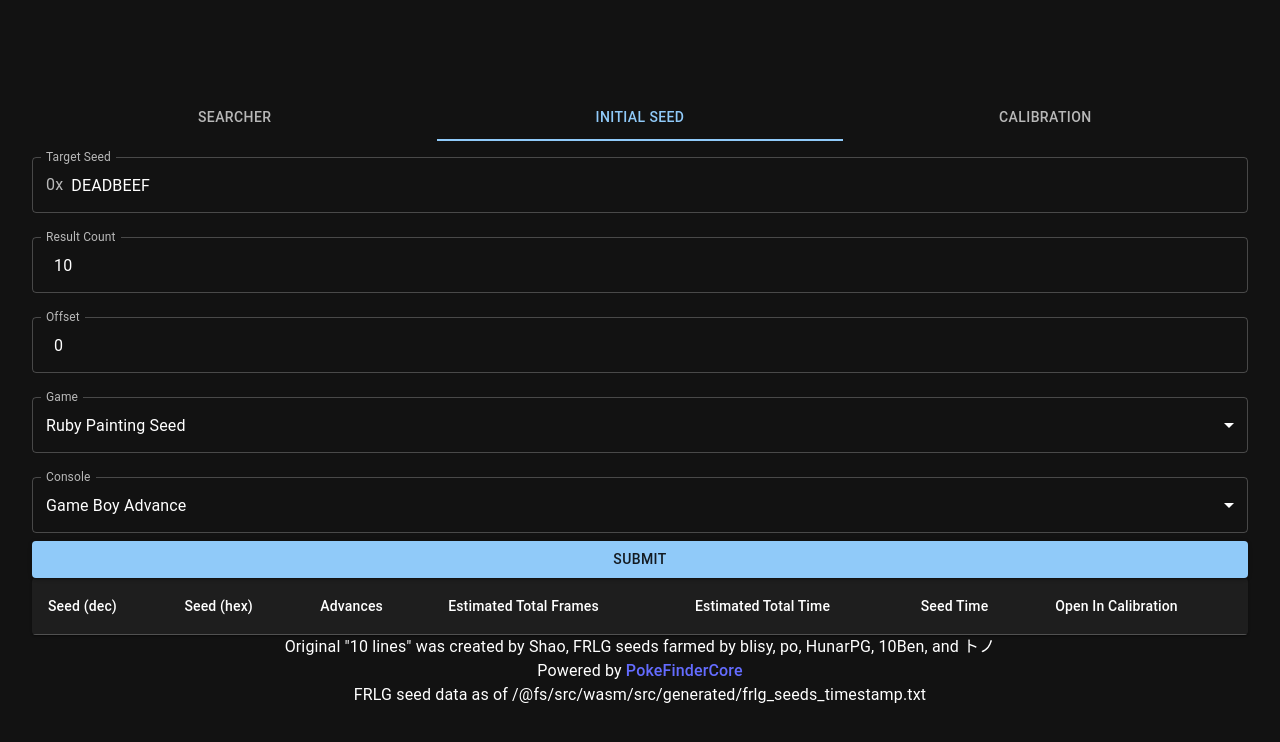
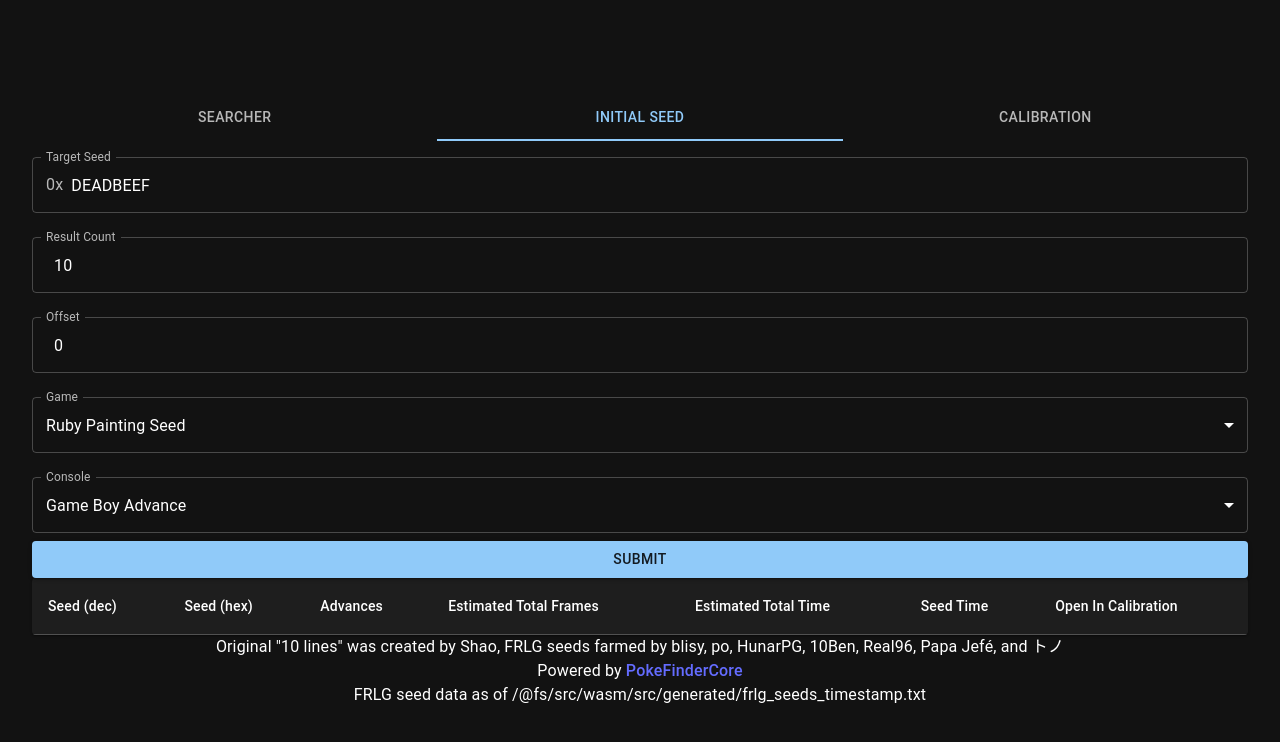
Before and after one commit to lincoln-lm/ten-lines, a React (Vite) app: page / in a window 1280 px wide. Shown: the top 742 px of the page. Built offline with nearby package versions, Linux system fonts and the light colour scheme.

Commit message:
[fix] seed farm credit notice

```diff
--- a/src/App.tsx
+++ b/src/App.tsx
@@ -65,7 +65,7 @@ function TenLinesPages() {
 
             <footer>
                 Original "10 lines" was created by Shao, FRLG seeds farmed by
-                blisy, po, HunarPG, 10Ben, and トノ
+                blisy, po, HunarPG, 10Ben, Real96, Papa Jef&eacute;, and トノ
                 <br />
                 Powered by{" "}
                 <a href="https://github.com/Admiral-Fish/PokeFinder">
```
